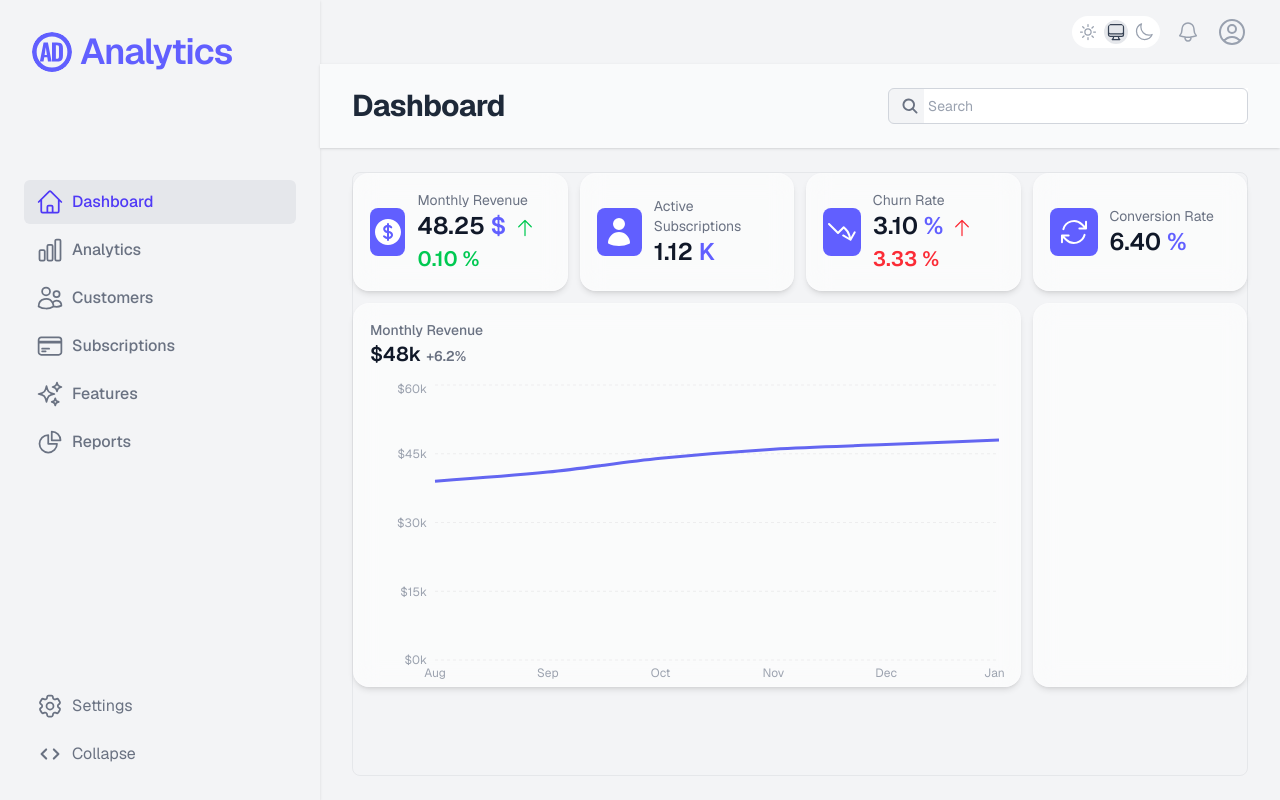
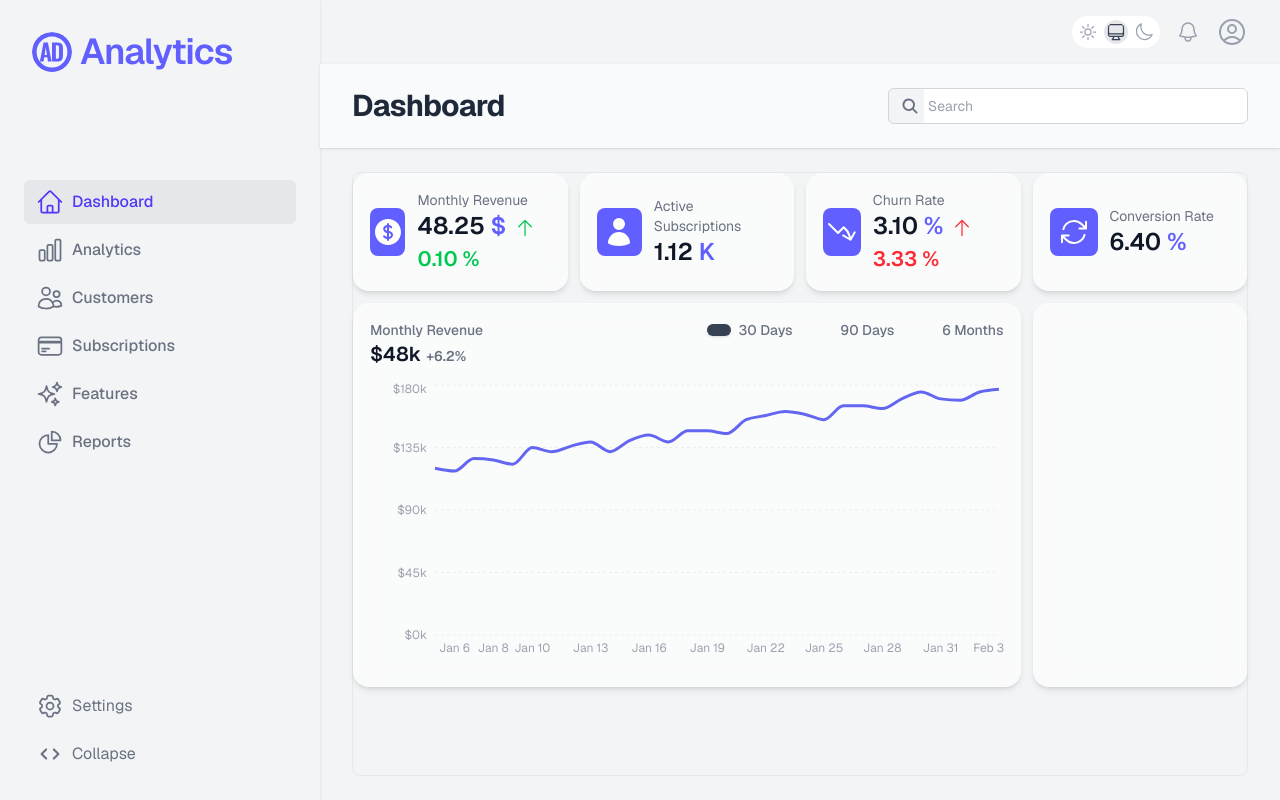
Before and after one commit to AbdallahBenj/analytics-dashboard, a React (Vite) app: page / in a window 1280 px wide. Built offline with nearby package versions, Linux system fonts and the light colour scheme.

Commit message:
Add dynamic date range to primary chart

```diff
--- /dev/null
+++ b/src/data/dashboardData.js
@@ -0,0 +1,119 @@
+import {
+  CurrencyDollarIcon,
+  UserIcon,
+  ArrowTrendingDownIcon,
+  ArrowPathIcon,
+} from "@heroicons/react/24/solid";
+
+// Generate Trending Daily Revenue
+
+const generateTrendingDailyRevenue = ({
+  days,
+  start = 100,
+  dailyGrowth = 1.5,
+  volatility = 15,
+}) =>
+  Array.from({ length: days }, (_, i) => {
+    const date = new Date();
+    date.setDate(date.getDate() - (days - i - 1));
+
+    const trend = start + i * dailyGrowth;
+    const noise = (Math.random() - 0.5) * volatility;
+
+    return {
+      date: date.toLocaleDateString("en-US", {
+        month: "short",
+        day: "numeric",
+      }),
+      revenue: Math.max(0, Math.round(trend + noise)),
+    };
+  });
+
+// Usage
+const revenue30d = generateTrendingDailyRevenue({
+  days: 30,
+  start: 120,
+  dailyGrowth: 2,
+  volatility: 12,
+});
+
+const revenue90d = generateTrendingDailyRevenue({
+  days: 90,
+  start: 80,
+  dailyGrowth: 1.2,
+  volatility: 18,
+});
+
+// Generate Trending Monthly Revenue
+
+const generateTrendingMonthlyRevenue = ({
+  months,
+  start = 2500,
+  monthlyGrowth = 300,
+  volatility = 200,
+}) =>
+  Array.from({ length: months }, (_, i) => {
+    const date = new Date();
+    date.setMonth(date.getMonth() - (months - i - 1));
+
+    const trend = start + i * monthlyGrowth;
+    const noise = (Math.random() - 0.5) * volatility;
+
+    return {
+      month: date.toLocaleDateString("en-US", { month: "short" }),
+      revenue: Math.max(0, Math.round(trend + noise)),
+    };
+  });
+
+// Usage
+const revenue6m = generateTrendingMonthlyRevenue({
+  months: 6,
+  start: 2800,
+  monthlyGrowth: 350,
+  volatility: 180,
+});
+
+const dashboardData = {
+  miniCardsData: [
+    {
+      id: 1,
+      name: "MRR", // MRR
+      title: "Monthly Revenue",
+      newValue: 48.25,
+      lastValue: 48.2,
+      unit: "$",
+      Icon: CurrencyDollarIcon,
+    },
+    {
+      id: 2,
+      name: "AS",
+      title: "Active Subscriptions",
+      newValue: 1.12,
+      unit: "K",
+      Icon: UserIcon,
+    },
+    {
+      id: 3,
+      name: "CR",
+      title: "Churn Rate",
+      type: "churn",
+      newValue: 3.1,
+      lastValue: 3.0,
+      unit: "%",
+      Icon: ArrowTrendingDownIcon,
+    },
+    {
+      id: 4,
+      name: "CR",
+      title: "Conversion Rate",
+      newValue: 6.4,
+      unit: "%",
+      Icon: ArrowPathIcon,
+    },
+  ],
+  dailyData30: revenue30d,
+  dailyData90: revenue90d,
+  monthlyData6m: revenue6m,
+};
+
+export default dashboardData;
--- a/src/data/dashboardMiniCardData.js
+++ /dev/null
@@ -1,46 +0,0 @@
-import {
-  CurrencyDollarIcon,
-  UserIcon,
-  ArrowTrendingDownIcon,
-  ArrowPathIcon,
-} from "@heroicons/react/24/solid";
-
-const dashboardMiniCardData = [
-  {
-    id: 1,
-    name: "MRR", // MRR
-    title: "Monthly Revenue",
-    newValue: 48.25,
-    lastValue: 48.2,
-    unit: "$",
-    Icon: CurrencyDollarIcon,
-  },
-  {
-    id: 2,
-    name: "AS",
-    title: "Active Subscriptions",
-    newValue: 1.12,
-    unit: "K",
-    Icon: UserIcon,
-  },
-  {
-    id: 3,
-    name: "CR",
-    title: "Churn Rate",
-    type: "churn",
-    newValue: 3.1,
-    lastValue: 3.0,
-    unit: "%",
-    Icon: ArrowTrendingDownIcon,
-  },
-  {
-    id: 4,
-    name: "CR",
-    title: "Conversion Rate",
-    newValue: 6.4,
-    unit: "%",
-    Icon: ArrowPathIcon,
-  },
-];
-
-export default dashboardMiniCardData;
--- a/src/ui/DashboardMiniCardIcon.jsx
+++ b/src/ui/DashboardMiniCardIcon.jsx
@@ -1,10 +1,10 @@
-import dashboardMiniCardData from "../data/dashboardMiniCardData.js";
+import dashboardData from "../data/dashboardData.js";
 import { ArrowUpIcon, ArrowDownIcon } from "@heroicons/react/24/solid";
 
 const DashboardMiniCardIcon = () => {
   return (
     <div className="mini-cards grid sm:grid-cols-2 lg:grid-cols-4 gap-3">
-      {dashboardMiniCardData.map((card) => {
+      {dashboardData.miniCardsData.map((card) => {
         const { id, title, type, newValue, lastValue, unit, Icon } = card;
 
         const percentageValue =
--- a/src/ui/DashboardPrimaryChart.jsx
+++ b/src/ui/DashboardPrimaryChart.jsx
@@ -1,3 +1,6 @@
+import { useState } from "react";
+import { Field, Label, Radio, RadioGroup } from "@headlessui/react";
+
 import {
   LineChart,
   XAxis,
@@ -8,15 +11,24 @@ import {
   Tooltip,
 } from "recharts";
 
+import dashboardData from "../data/dashboardData";
+
 const DashboardPrimaryChart = () => {
-  const data = [
-    { name: "Aug", revenue: 39 },
-    { name: "Sep", revenue: 41 },
-    { name: "Oct", revenue: 44 },
-    { name: "Nov", revenue: 46 },
-    { name: "Dec", revenue: 47 },
-    { name: "Jan", revenue: 48 },
-  ];
+  const { dailyData30, dailyData90, monthlyData6m } = dashboardData;
+
+  const rangeConfig = {
+    d30: { data: dailyData30, xKey: "date", yKey: "revenue", label: "30 Days" },
+    d90: { data: dailyData90, xKey: "date", yKey: "revenue", label: "90 Days" },
+    m6: {
+      data: monthlyData6m,
+      xKey: "month",
+      yKey: "revenue",
+      label: "6 Months",
+    },
+  };
+
+  const [range, setRange] = useState("d30");
+
   return (
     <div
       className="primary-pie-chart
@@ -25,6 +37,7 @@ const DashboardPrimaryChart = () => {
       <div
         className="primary-chart h-96
             rounded-2xl p-4 cursor-pointer lg:col-span-3
+            flex flex-col
 
             bg-white/60 dark:bg-gray-900/40
             backdrop-blur-md
@@ -35,7 +48,8 @@ const DashboardPrimaryChart = () => {
             hover:shadow-xl hover:shadow-black/20
             transition-all duration-300"
       >
-        <div className="mb-3">
+        <div className="flex justify-between">
+          <div className="Title-chart mb-3">
             <h3 className="text-sm font-medium text-gray-500 dark:text-gray-400">
               Monthly Revenue
             </h3>
@@ -43,15 +57,49 @@ const DashboardPrimaryChart = () => {
               $48k <span className="text-sm text-gray-500">+6.2%</span>
             </p>
           </div>
-        <ResponsiveContainer width="100%" height="90%">
-          <LineChart data={data}>
+          <div className="Button date range ">
+            <RadioGroup
+              value={range}
+              onChange={setRange}
+              aria-label="Server size"
+              className="flex gap-4"
+            >
+              {Object.keys(rangeConfig).map((date) => (
+                <Field
+                  key={date}
+                  className="flex flex-col md:flex-row justify-between md:items-center gap-2"
+                >
+                  <Radio
+                    value={date}
+                    className={({ checked }) =>
+                      `px-3 py-1.5 rounded-md text-sm font-medium transition w-fit
+                      ${
+                        checked
+                          ? "bg-gray-700 dark:bg-white shadow text-gray-900"
+                          : "text-gray-500 hover:text-gray-700"
+                      }`
+                    }
+                  >
+                    <span className="invisible size-2 rounded-full bg-white group-data-checked:visible" />
+                  </Radio>
+                  <Label className="cursor-pointer text-sm font-medium text-gray-500 dark:text-gray-400">
+                    {rangeConfig[date].label}
+                  </Label>
+                </Field>
+              ))}
+            </RadioGroup>
+          </div>
+        </div>
+        <div className="flex-1">
+          <ResponsiveContainer width="100%" height="100%">
+            <LineChart data={rangeConfig[range].data}>
               <CartesianGrid
                 strokeDasharray="3 3"
                 strokeOpacity={0.3}
                 vertical={false}
               />
               <XAxis
-              dataKey="name"
+                dataKey={rangeConfig[range].xKey}
                 tick={{ fill: "#9CA3AF", fontSize: 12 }}
                 axisLine={false}
                 tickLine={false}
@@ -63,7 +111,7 @@ const DashboardPrimaryChart = () => {
                 tickLine={false}
               />
               <Tooltip
-              formatter={(v) => ["Revenue", `$${v}k`]}
+                formatter={(v) => [`$${v}k`, "Revenue"]}
                 contentStyle={{
                   backgroundColor: "rgba(17, 24, 39, 0.9)",
                   borderRadius: "12px",
@@ -75,7 +123,7 @@ const DashboardPrimaryChart = () => {
               />
               <Line
                 type="monotone"
-              dataKey="revenue"
+                dataKey={rangeConfig[range].yKey}
                 stroke="#6366F1"
                 strokeWidth={3}
                 dot={false}
@@ -83,6 +131,7 @@ const DashboardPrimaryChart = () => {
               />
             </LineChart>
           </ResponsiveContainer>
+        </div>
       </div>
       <div
         className="primary-chart h-96
```
Lines whose indentation alone changed are shown as unchanged.
